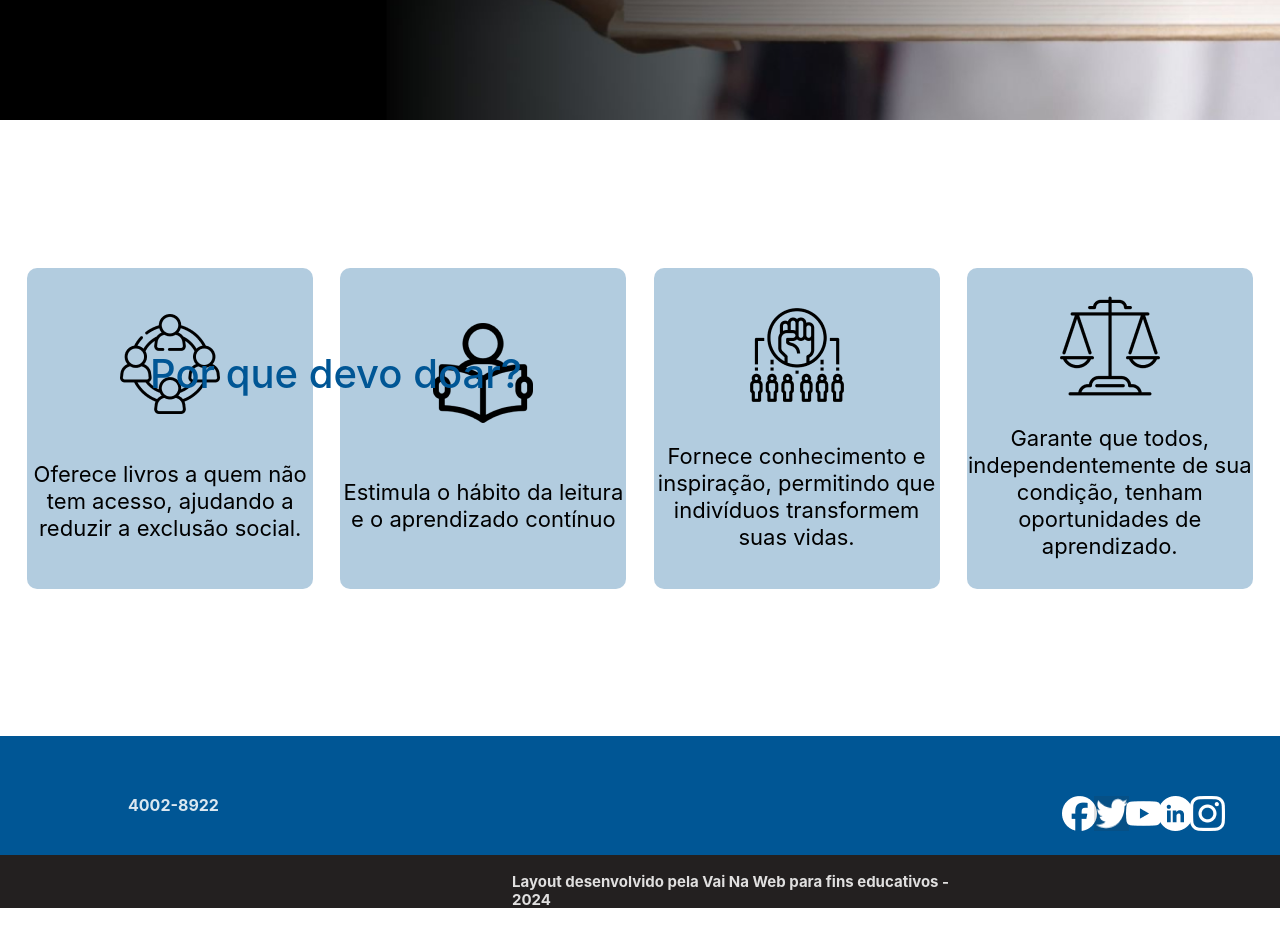
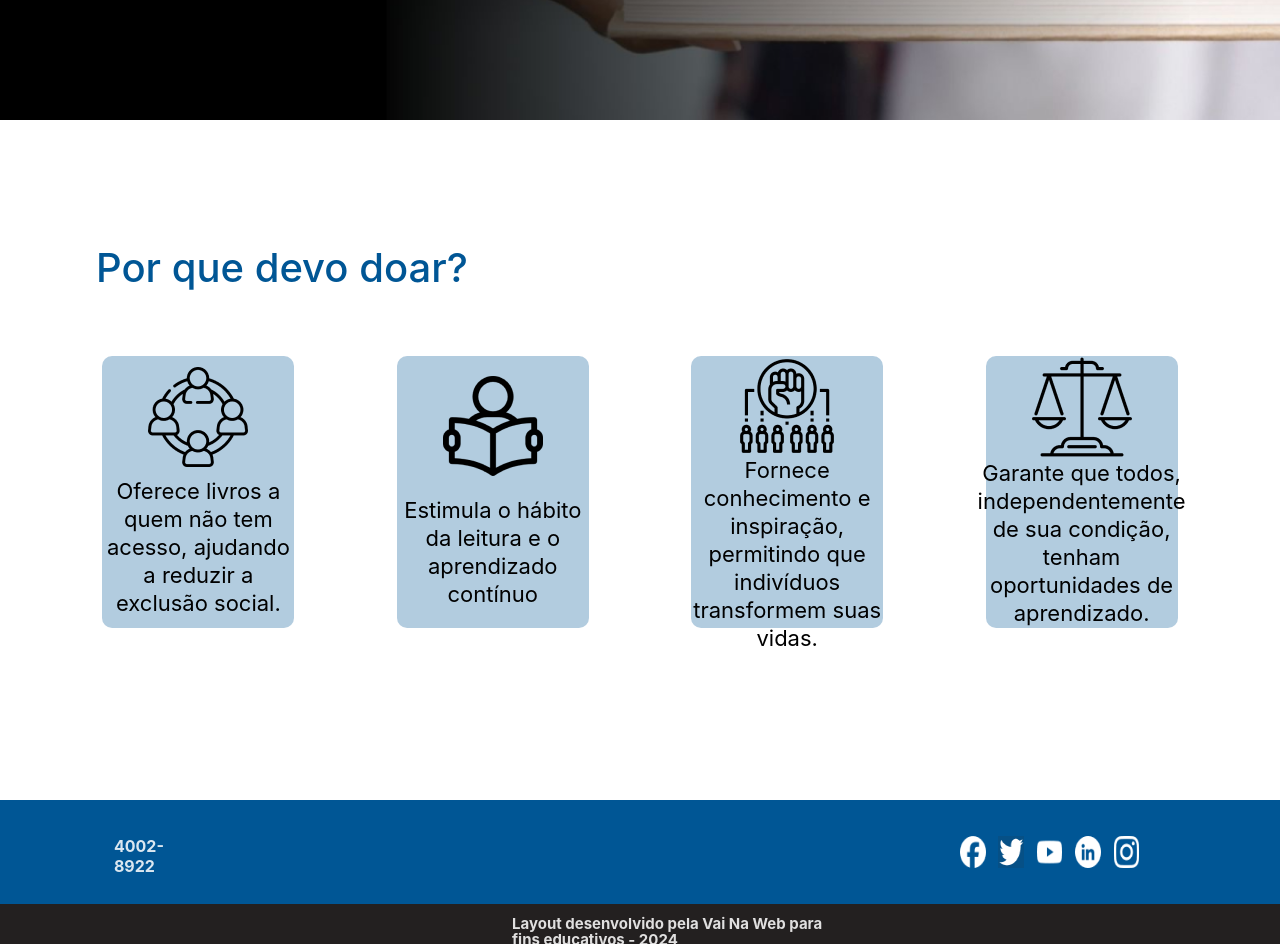
Before and after one commit to arielvasconcelosgoncalves/desafio, a React (Vite) app: page / in a window 1280 px wide. Shown: the part 600-1549 px from the top of the page. Before the commit the page ends 1509 px from the top, so only its background shows below. Built offline with nearby package versions, Linux system fonts and the light colour scheme.

Commit message:
Att 28/11
Att 28/11

```diff
--- a/src/Pages/Inicio/inicio.module.scss
+++ b/src/Pages/Inicio/inicio.module.scss
@@ -5,30 +5,28 @@
     display: flex;
     align-items: center;
     h2{
-        position: absolute;
-        width: 322px;
-        height: 125px;
-        left: 125px;
-        top: 475px;
+        width: 20vw;
+        height: 16vh;
+        margin-left: 8vw;
+        margin-top: 3vh;
         font-family: 'Roboto';
         font-style: normal;
         font-weight: 700;
         font-size: 32px;
-        line-height: 38px;
+        line-height: 5vh;
         color: #FFFFFF;
     }
 }
 .doar{
-    position: absolute;
-    width: 380px;
-    height: 59px;
-    left: 150px;
-    top: 950px;
+    width: 60vw;
+    height: 7vh;
+    margin-left: 7.5vw;
+    margin-top: 1vh;
     font-family: 'Inter';
     font-style: normal;
     font-weight: 500;
     font-size: 40px;
-    line-height: 48px;
+    line-height: 35vh;
     color: #005695;
 }
 .post2{
@@ -39,8 +37,8 @@
 }
 .topico1{
     background-image: url(../../assets/fundo.png);
-    width: 286px;
-    height: 321px;
+    width: 15vw;
+    height: 34vh;
     background: rgba(1, 87, 148, 0.3);
     border-radius: 10px;
     display: flex;
@@ -51,14 +49,14 @@
     font-style: normal;
     font-weight: 400;
     font-size: 22px;
-    line-height: 27px;
+    line-height: 3.5vh;
     text-align: center;
     color: #000000;
 }
 .topico2{
     background-image: url(../../assets/fundo.png);
-    width: 286px;
-    height: 321px;
+    width: 15vw;
+    height: 34vh;
     background: rgba(1, 87, 148, 0.3);
     border-radius: 10px;
     display: flex;
@@ -69,14 +67,14 @@
     font-style: normal;
     font-weight: 400;
     font-size: 22px;
-    line-height: 27px;
+    line-height: 3.5vh;
     text-align: center;
     color: #000000;
 }
 .topico3{
     background-image: url(../../assets/fundo.png);
-    width: 286px;
-    height: 321px;
+    width: 15vw;
+    height: 34vh;
     background: rgba(1, 87, 148, 0.3);
     border-radius: 10px;
     display: flex;
@@ -87,14 +85,14 @@
     font-style: normal;
     font-weight: 400;
     font-size: 22px;
-    line-height: 27px;
+    line-height: 3.5vh;
     text-align: center;
     color: #000000;
 }
 .topico4{
     background-image: url(../../assets/fundo.png);
-    width: 286px;
-    height: 321px;
+    width: 15vw;
+    height: 34vh;
     background: rgba(1, 87, 148, 0.3);
     border-radius: 10px;
     display: flex;
@@ -105,7 +103,7 @@
     font-style: normal;
     font-weight: 400;
     font-size: 22px;
-    line-height: 27px;
+    line-height: 3.5vh;
     text-align: center;
     color: #000000;
 }
--- a/src/Pages/LivrosDoados/livrosdoados.module.scss
+++ b/src/Pages/LivrosDoados/livrosdoados.module.scss
@@ -2,41 +2,38 @@
     display: flex;
     flex-direction: column;
     align-items: center;
-    height: 700px;
+    height: 80vh;
     h1{
-        position: relative;
-        top: 3%;
-        width: 777px;
-        height: 40px;
+        margin-top: 1%;
+        width: 48vw;
+        height: 5vh;
         font-family: 'Inter';
         font-style: normal;
         font-weight: 700;
         font-size: 32px;
-        line-height: 39px;
+        line-height: 5vh;
         text-align: center;
         color: #000000;
     }
 }
 .div{
     background-image: url('../../assets/livro.png');
-    position: relative;
     width: 245px;
     height: 264px;
-    top: 5%;
-    left: -37%;
+    margin-top: 3%;
+    margin-left: -70%;
     ul{
-        height: 70px;
-        position: relative;
+        height: 9vh;
         display: flex;
         align-items: center;
         flex-direction: column;
         justify-content: space-evenly;
-        top: 65%;
+        margin-top: 65%;
         font-family: 'Inter';
         font-style: normal;
         font-weight: 400;
         font-size: 16px;
-        line-height: 19px;
+        line-height: 2.45vh;
         text-align: center;
         color: #000000;
     }
--- a/src/Pages/QueroDoar/QueroDoar.jsx
+++ b/src/Pages/QueroDoar/QueroDoar.jsx
@@ -10,11 +10,11 @@ export default function QueroDoar(){
         <section className={s.section1}>
             <p>Por favor, preencha o formulário com suas informações e as informações do Livro</p>
         </section>
-        <form className={s.section2}>
-            <section className={s.sectionimg}>
+        <form action="" className={s.section2}>
+        <section className={s.sectionimg}>
                 <img src={livro} alt="" />
-            </section>
-        <section action="" className={s.section3}>
+        </section>
+        <section className={s.section3}>
             <div>
                 <input type="text" name='' id='' placeholder='Título' />
             </div>
--- a/src/Pages/QueroDoar/querodoar.module.scss
+++ b/src/Pages/QueroDoar/querodoar.module.scss
@@ -1,44 +1,41 @@
 .main{
    display: flex;
-   height: 700px;
+   align-items: center;
+   flex-direction: column;
+   height: 90vh;
 }
 .section1{
     p{
-        position: absolute;
-        width: 1027px;
-        height: 40px;
-        left: 25%;
+        width: 64vw;
+        height: 5vh;
+        margin-left: 3vw;
+        margin-top: 3vh;
         font-family: 'Inter';
         font-style: normal;
         font-weight: 400;
         font-size: 24px;
-        line-height: 29px;
+        line-height: 3.75vh;
         text-align: center;
         color: #000000;
     }
 }
 .section2{
     background-image: url(../../assets/retangulo.png);
-    position: relative;
     width: 442px;
     height: 598px;
-    top: 7%;
-    left: 40%;
+    margin-top: 4%;
     display: flex;
     flex-direction: column;
     align-items: center;
-
-
-
 }
 .sectionimg{
-    height: 170px;
+    height: 22vh;
     display: flex;
     align-items: center;
 }
 .section3{
-    width: 325px;
-    height: 286px;
+    width: 20vw;
+    height: 37vh;
     display: flex;
     flex-direction: column;
     justify-content: space-evenly;
@@ -47,7 +44,7 @@
         border-radius: 20px;
         margin-right: 1%;
         background-color: transparent;
-        width: 325px;
+        width: 20vw;
         height: 5vh;
         font-size: 20px;
 
@@ -59,9 +56,8 @@
       }
     }
 }
-
 .section4{
-    height: 142px;
+    height: 18vh;
     display: flex;
     align-items: center;
         Button{
@@ -69,17 +65,14 @@
         border-radius: 20px;
         margin-right: 1%;
         background-color: #005695;
-        width: 195px;
-        height: 53px;
+        width: 12vw;
+        height: 6.85vh;
         font-family: 'Inter';
         font-style: normal;
         font-weight: 400;
         font-size: 20px;
-        line-height: 24px;
+        line-height: 3.10vh;
         text-align: center;
         color: #FFFFFF;
-
-
         }
-
 }
--- a/src/assets/components/Footer/footer.module.scss
+++ b/src/assets/components/Footer/footer.module.scss
@@ -1,80 +1,72 @@
 
 .foot{
-    height: 170px;
+    height: 18vh;
 }
 .footer{
     display: flex;
-    justify-content: space-between;
     align-items: center;
-    position: absolute;
-    height: 120px;
+    height: 13vh;
     width: 100%;
     background: #005695;
+    div{
+        display: flex;
         p{
-    position: absolute;
-    width: 92px;
-    height: 19px;
-    left: 10%;
+            width: 15vw;
+            height: 2.5vh;
+            margin-left: 10%;
             font-family: 'Inter';
             font-style: normal;
             font-weight: 700;
             font-size: 16px;
-    line-height: 19px;
+            line-height: 2.5vh;
             color: rgba(255, 255, 255, 0.86);
+            }
+
     }
 }
 .footer2{
-    position: relative;
-    width: 100%;
-    height: 53px;
-    top: 70%;
+    height: 5vh;
     background: #232020;
     display: flex;
     align-items: center;
     p{
-        position: absolute;
-        width: 479px;
-        height: 18px;
-        left: 40%;
+        width: 25vw;
+        height: 2vh;
+        margin-left: 40%;
         font-family: 'Inter';
         font-style: normal;
         font-weight: 700;
         font-size: 15px;
-        line-height: 18px;
+        line-height: 2vh;
         color: rgba(255, 255, 255, 0.86);
     }
 }
 
 .icone1{
-    position: absolute;
-    width: 35px;
-    height: 35px;
-    left: 83%;
+    width: 2vw;
+    height: 4vh;
+    margin-left: 60vw;
 }
 .icone2{
-    position: absolute;
-    width: 35px;
-    height: 35px;
-    left: 85.5%;
+    width: 2vw;
+    height: 4vh;
+    margin-left: 1vw;
 }
 
 .icone3{
-    position: absolute;
-    width: 35px;
-    height: 35px;
-    left: 88%;
+    width: 2vw;
+    height: 4vh;
+    margin-left: 1vw;
 }
 
 .icone4{
-    position: absolute;
-    width: 35px;
-    height: 35px;
-    left: 90.5%;
+    width: 2vw;
+    height: 4vh;
+    margin-left: 1vw;
 }
 
 .icone5{
-    position: absolute;
-    width: 35px;
-    height: 35px;
-    left: 93%;
+    width: 2vw;
+    height: 4vh;
+    margin-left: 1vw;
 }
```
Lines whose indentation alone changed are shown as unchanged.
